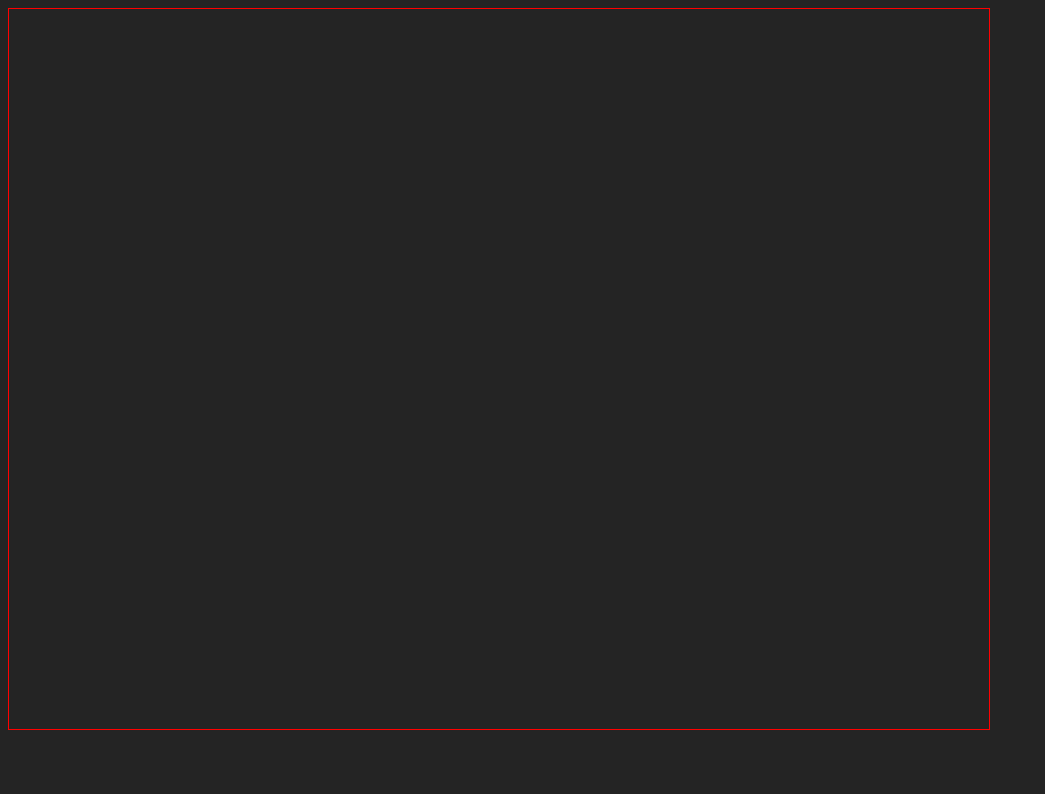
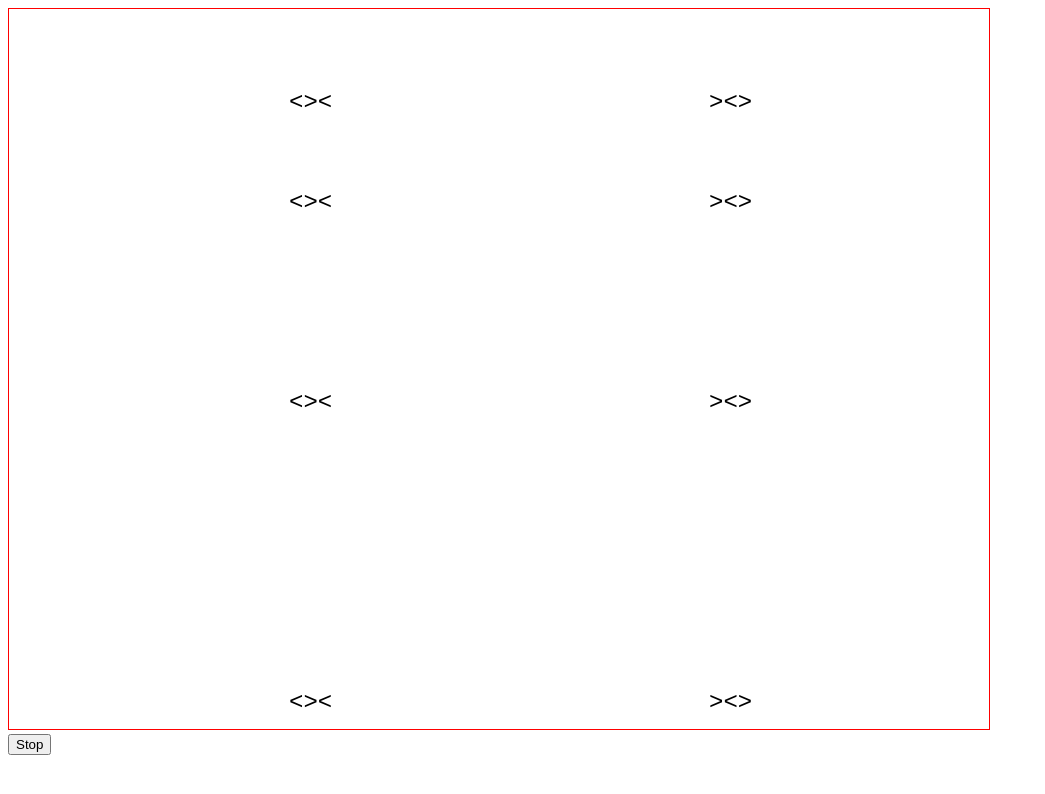
Before and after one commit to lukasjoc/fishies, a website built with Vite: page index.html in a window 1280 px wide. Shown: the whole page, without its empty margins (0-1045 px from the left). Built offline with nearby package versions, Linux system fonts and the light colour scheme.

Commit message:
fix: wip render, and animate simple fishies at random places

```diff
--- a/index.html
+++ b/index.html
@@ -5,7 +5,7 @@
     <meta charset="UTF-8" />
     <link rel="icon" type="image/svg+xml" href="/vite.svg" />
     <meta name="viewport" content="width=device-width, initial-scale=1.0" />
-    <title>Vite + TS</title>
+    <title>Fishies <>< </title>
 </head>
 
 <body>
--- a/package.json
+++ b/package.json
@@ -1,7 +1,9 @@
 {
+    "version": "0.1.0",
     "name": "fishies",
-  "private": true,
-  "version": "0.1.0",
+    "description": "Fishies in the web",
+    "private": false,
+    "license": "MIT",
     "type": "module",
     "scripts": {
         "dev": "vite",
--- a/src/FishiesRenderer.ts
+++ b/src/FishiesRenderer.ts
@@ -1,23 +1,193 @@
+const TIME_MS = 1000;
+const TIME_S = TIME_MS * 1;
 
 export type RendererConfig = {
     width: number;
     height: number;
 };
 
+type Figure = {
+    startx: number;
+    starty: number;
+    movex: number;
+    movey: number;
+    x?: number;
+    y?: number;
+    maxWidth: number;
+    shape: string;
+    interval?: ReturnType<typeof setInterval>;
+    speed: number;
+    // TODO: allow multi-color
+    fillStyle: "blue" | "black";
+}
+
 /**
  * FishiesRenderer...
  * TODO: docs
 */
 class FishiesRenderer {
-    public context: CanvasRenderingContext2D | null;
-    constructor(public canvas: HTMLCanvasElement, config: RendererConfig) {
-        canvas.width  = config.width;
+    private canvas: HTMLCanvasElement;
+    private context: CanvasRenderingContext2D;
+    private figures: Figure[] = [];
+    private fontsize: number;
+    constructor(canvas: HTMLCanvasElement, config: RendererConfig) {
+        canvas.width = config.width;
         canvas.height = config.height;
         this.canvas = canvas;
-        this.context = canvas.getContext("2d");
+        if (!canvas) {
+            throw new Error("could not render fishies. Canvas missing!");
+        }
+        const context = canvas.getContext("2d");
+        if (!context) {
+            throw new Error("could not render fishies. Context2D missing!");
+        }
+        this.context = context;
+        this.fontsize = 24;
+        this.context.font = `${this.fontsize}px monospace`;
     }
+
+    private prerender() {
+        this.figures.push(<Figure>{
+            startx: -50, starty: 100,
+            movex: 10, movey: 0,
+            maxWidth: 50,
+            shape: "><>",
+            fillStyle: "black",
+            speed: Math.floor(TIME_S / 10),
+        });
+
+
+        this.figures.push(<Figure>{
+            startx: -50, starty: 200,
+            movex: 10, movey: 0,
+            maxWidth: 50,
+            shape: "><>",
+            fillStyle: "black",
+            speed: Math.floor(TIME_S / 10),
+        });
+
+        this.figures.push(<Figure>{
+            startx: -50, starty: 400,
+            movex: 10, movey: 0,
+            maxWidth: 50,
+            shape: "><>",
+            fillStyle: "black",
+            speed: Math.floor(TIME_S / 10),
+        });
+
+
+        this.figures.push(<Figure>{
+            startx: -50, starty: 700,
+            movex: 10, movey: 0,
+            maxWidth: 50,
+            shape: "><>",
+            fillStyle: "black",
+            speed: Math.floor(TIME_S / 10),
+        });
+
+        this.figures.push(<Figure>{
+            startx: this.canvas.width + 50, starty: 100,
+            movex: -10, movey: 0,
+            maxWidth: 50,
+            shape: "<><",
+            fillStyle: "black",
+            speed: Math.floor(TIME_S / 10),
+        });
+
+
+        this.figures.push(<Figure>{
+            startx: this.canvas.width + 50, starty: 200,
+            movex: -10, movey: 0,
+            maxWidth: 50,
+            shape: "<><",
+            fillStyle: "black",
+            speed: Math.floor(TIME_S / 10),
+        });
+
+        this.figures.push(<Figure>{
+            startx: this.canvas.width + 50, starty: 400,
+            movex: -10, movey: 0,
+            maxWidth: 50,
+            shape: "<><",
+            fillStyle: "black",
+            speed: Math.floor(TIME_S / 10),
+        });
+
+
+        this.figures.push(<Figure>{
+            startx: this.canvas.width + 50, starty: 700,
+            movex: -10, movey: 0,
+            maxWidth: 50,
+            shape: "<><",
+            fillStyle: "black",
+            speed: Math.floor(TIME_S / 10),
+        });
+    }
+
+    private clear(figure: Figure) {
+        this.context.fillStyle = "white";
+        const textWidth = this.context.measureText(figure.shape).width;
+        this.context.fillRect(figure.x!, figure.y! - this.fontsize, textWidth, this.fontsize);
+    }
+
+    private move(figure: Figure) {
+        const movex = figure?.movex ?? 0;
+        const movey = figure?.movey ?? 0;
+        const textWidth = this.context.measureText(figure.shape).width;
+        if ((figure?.x === undefined || Number.isNaN(figure?.x))
+            || (figure?.y === undefined || Number.isNaN(figure?.y))) {
+            figure.x = figure.startx + movex;
+            figure.y = figure.starty + movey;
+            if (movex === 0 && movey === 0) {
+                this.reset(figure);
+            }
+            return;
+        }
+
+        figure.x += movex;
+        figure.y += movey;
+
+        const leftReached = (movex < 0) && figure.x <= (0 - textWidth);
+        const rightReached = (movex > 0) && figure.x >= (this.canvas.width + textWidth);
+        const bottomReached = (movey > 0) && figure.y >= (this.canvas.height + this.fontsize);
+        const topReached = (movey < 0) && figure.y <= (0 - this.fontsize);
+        if (topReached || bottomReached || leftReached || rightReached) {
+            this.reset(figure);
+        }
+    }
+
+    private draw(figure: Figure) {
+        figure.interval = setInterval(() => {
+            this.clear(figure);
+            this.move(figure);
+            this.context.fillStyle = figure.fillStyle;
+            this.context.fillText(figure.shape, figure.x!, figure.y!, figure.maxWidth);
+        }, figure.speed);
+    }
+
+    private reset(figure: Figure) {
+        clearInterval(figure.interval);
+        console.info(
+            "Cleared at x:%d, y:%d. No moves possible! Maybe set movex or movey?",
+            figure.x, figure.y,
+        );
+        figure.interval = undefined;
+        figure.x = undefined;
+        figure.y = undefined;
+        this.draw(figure);
+    }
+
     render() {
-        console.log("TODO: implement the Renderer onto the canvas: ", this.canvas);
+        this.prerender();
+        for (const figure of this.figures) {
+            this.draw(figure);
+        }
+    }
+
+    destroy() {
+        for (const figure of this.figures) {
+            clearInterval(figure.interval);
+        }
     }
 }
 
--- a/src/main.ts
+++ b/src/main.ts
@@ -5,7 +5,6 @@ document.querySelector<HTMLDivElement>("#app")!.innerHTML = `
         <!-- fishies will be rendered in here -->
     </canvas>
 `;
-
 const canvas = document.querySelector<HTMLCanvasElement>("#fishies");
 if (canvas) {
     const FishiesRenderer = (await import("./FishiesRenderer")).default;
@@ -13,7 +12,16 @@ if (canvas) {
         width: 980,
         height: 720,
     });
+
+    const stopButton = document.createElement("button");
+    stopButton.innerText = "Stop";
+    stopButton.addEventListener("click", () => {
+        fishies.destroy();
+        stopButton.disabled = true;
+    });
+    document.body.append(stopButton);
+
     fishies.render();
 }
 
-export {};
+export { };
--- a/src/style.css
+++ b/src/style.css
@@ -1,19 +1,8 @@
 :root {
-  font-family: Inter, system-ui, Avenir, Helvetica, Arial, sans-serif;
-  line-height: 1.5;
-  font-weight: 400;
-
-  color-scheme: light dark;
-  color: rgba(255, 255, 255, 0.87);
-  background-color: #242424;
-
-  font-synthesis: none;
-  text-rendering: optimizeLegibility;
-  -webkit-font-smoothing: antialiased;
-  -moz-osx-font-smoothing: grayscale;
-  -webkit-text-size-adjust: 100%;
+    font-family: monospace;
+    /* background-color: #02172d; */
+    box-sizing: border-box;
 }
-
 
 canvas {
     border: 1px solid red;
--- a/tsconfig.json
+++ b/tsconfig.json
@@ -15,6 +15,7 @@
 
     /* Linting */
     "strict": true,
+    "noImplicitAny": true,
     "noUnusedLocals": true,
     "noUnusedParameters": true,
     "noFallthroughCasesInSwitch": true
```
Also changed, not shown: README.md (added), 1 other file. Lines whose indentation alone changed are shown as unchanged.
